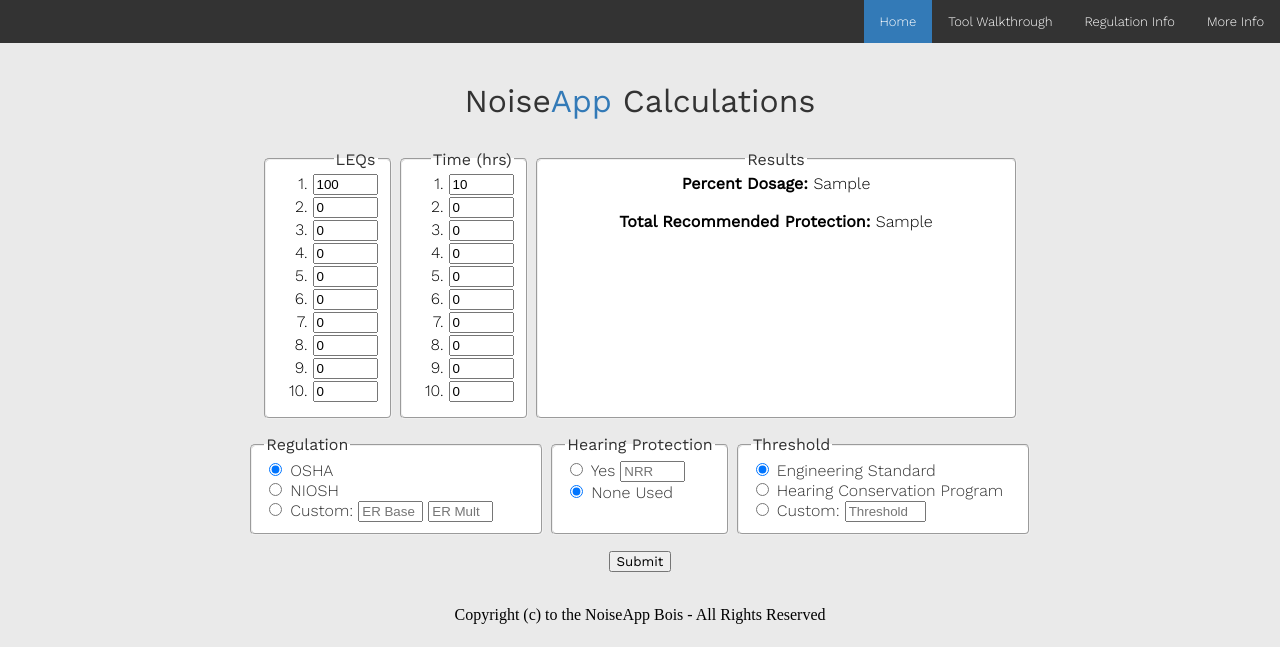
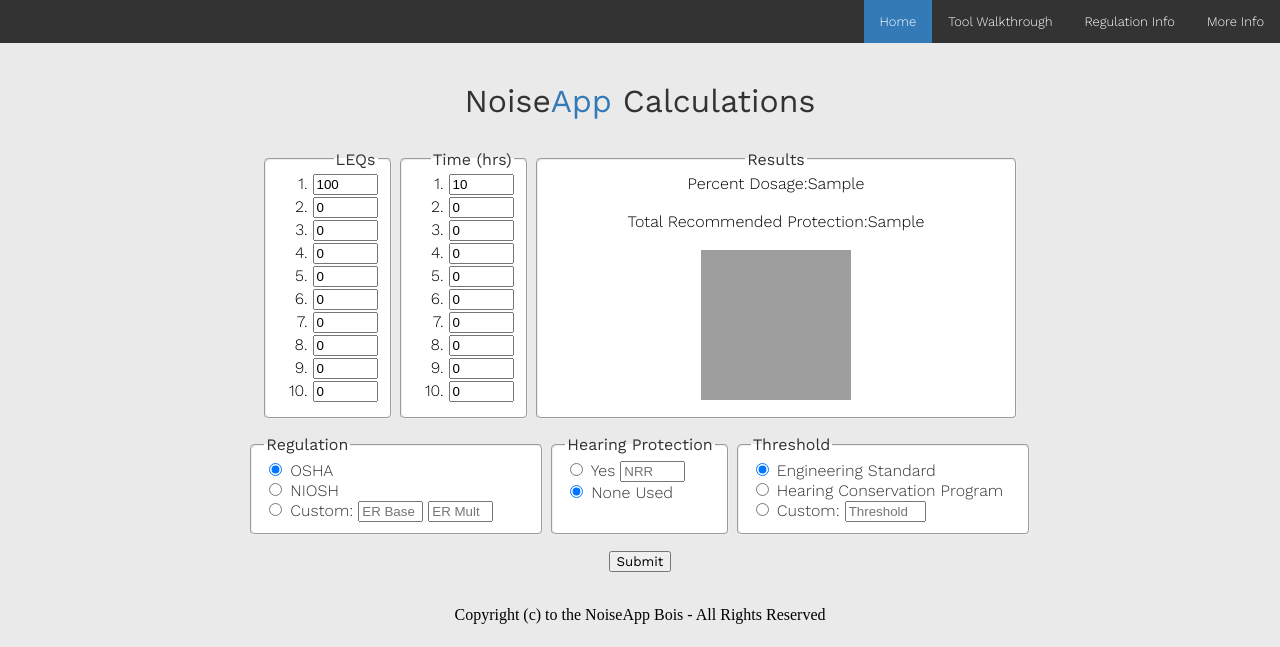
Before and after one commit to erayner305/NoiseApp, a Flask app: template templates/index.html in a window 1280 px wide. Shown: the top 647 px of the page. Run offline with Flask 3, Linux system fonts and the light colour scheme; the template is opened without the code that fills it: most values are stand-ins (such as "Sample title", 1, 10 or a date in 2020); grey boxes are pictures that could not be loaded.

Commit message:
Colored squares
I think this will add the colored squares.

```diff
--- a/templates/index.html
+++ b/templates/index.html
@@ -47,14 +47,27 @@
 		<fieldset class="top-fields" style="display:inline-block;width:453px;vertical-align:bottom;text-align:center;">
 			<legend >Results</legend>
 			<div style="height:100%;vertical-align: middle;">
+			<!--We check to see if percDosage is defined, and return it if it is-->
 			{% if percDosage is defined %}
-				<b>Percent Dosage: </b><output >{{ percDosage }}</output>
+				Percent Dosage:<output >{{ percDosage }}</output>
 				<br></br>
 			{% endif %}
-			{% if protRec is defined %}
-				<b>Total Recommended Protection: </b><output >{{ protRec }}</output>
-				<br></br>
+			<!--We are checking if protRec is defined and isn't none because are doing calculations with it-->
+			{% if protRec is defined%}
+			{% if protRec is not none%}
+			Total Recommended Protection:<output >{{ protRec }}</output>
+			<br></br>
+			<!--Logic for returning different color squares-->
+			{% if protRec > 20 %}
+				<img src="https://freesvg.org/img/1286146771.png" alt="Red" width="150" height="150">
+			{% elif protRec > 0 %}
+				<img src="https://freesvg.org/img/lightyellow.png" alt="Yellow" width="150" height="150"/>
+			{% else %}
+				<img src="https://freesvg.org/img/1286138576.png" alt='Green' width="150" height="150"/>
 			{% endif %}
+			{% endif %}
+			{% endif %}
+			<!--If we are throwing an error, we can just output the error alone-->
 			{% if error is defined %}
 				<output >{{ error }}</output>
 				<br></br>
@@ -107,21 +120,12 @@
 		</fieldset>
 	</div>
 
-
-
 	<!-- Each one of these will be linked to some function with a variable amount of inputs -->
-
 		<div>
-
 		</div>
 		<!-- This submit button needs to linked to backend code that submits all of these forms at the same time -->
 		<input style="margin-top:8px; font-family:Work Sans" type="submit" value="Submit">
     </form>
 	<!-- This output will display the results -->
-
-
-
-
-
 </center>
 {%endblock%}
```
